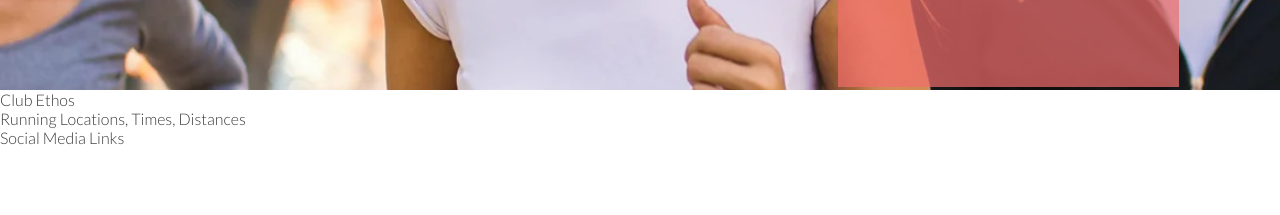
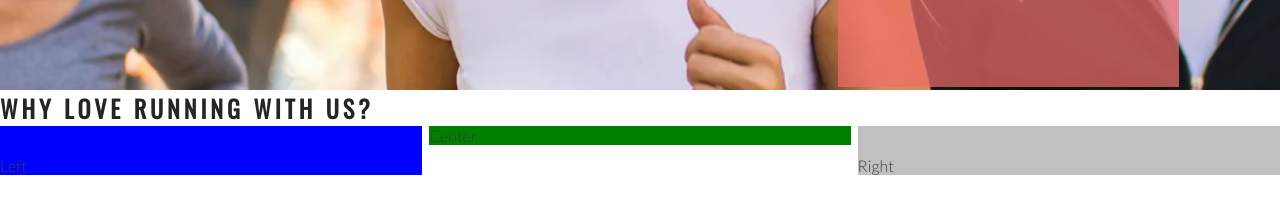
Before and after one commit to bdolan55/love-running-practice1, a plain HTML site: page index.html in a window 1280 px wide. Shown: the part 585-800 px from the top of the page. Drawn offline with nearby package versions, Linux system fonts and the light colour scheme.

Commit message:
add club ethos structure

```diff
--- a/assets/css/styles.css
+++ b/assets/css/styles.css
@@ -23,6 +23,7 @@ h1, h2 {
 #logo {
     float: left;
     font-size: 280%;
+    margin-left: 30px;
 }
 
 /* navigation links */
@@ -105,3 +106,29 @@ h1, h2 {
     right: 150px;
     position: absolute;
 }
+
+/* club ethos */
+
+#club-ethos {
+    height: 600px;
+}
+
+#left-about {
+    padding-top: 30px;
+    width: 33%;
+    float: left;
+    background-color: blue;
+}
+
+#right-about {
+    padding-top: 30px;
+    width: 33%;
+    float: right;
+    background-color: silver;
+}
+
+#center-about {
+    width: 33%;
+    margin: 0 auto;
+    background-color: green;
+}
--- a/index.html
+++ b/index.html
@@ -43,8 +43,11 @@
 
         </div>
     </section>
-    <section>
-        Club Ethos
+    <section id="club-ethos">
+        <h1>Why Love Running with Us?</h1>
+        <div id="left-about">Left</div>
+        <div id="right-about">Right</div>
+        <div id="center-about">Center</div>
     </section>
     <section>
         Running Locations, Times, Distances
```
